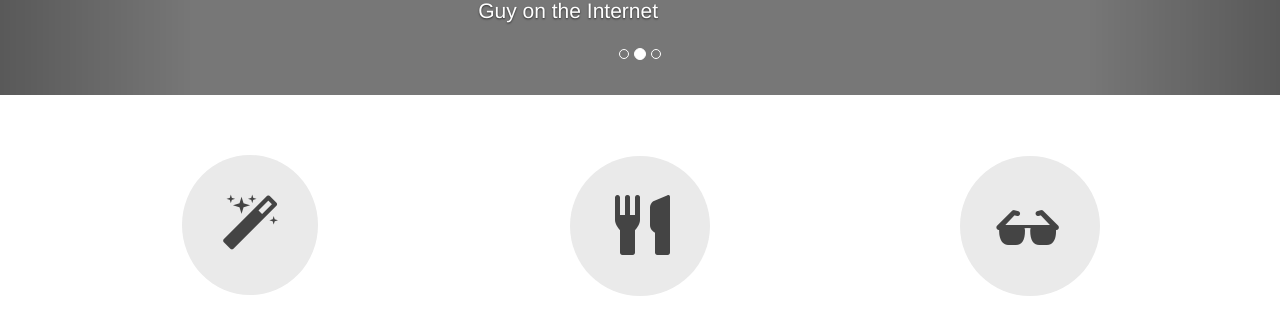
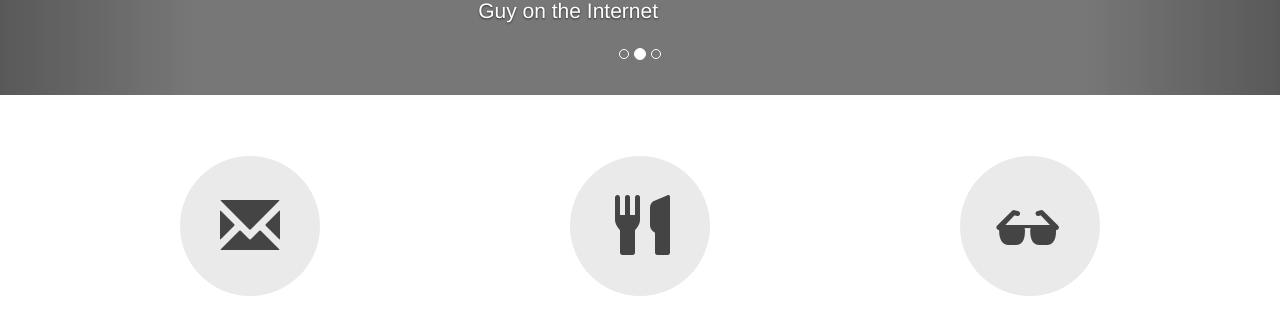
Before and after one commit to Carolus99/Portfolio, a website: page src/index.html in a window 1280 px wide. Shown: the part 197-510 px from the top of the page. Drawn offline with nearby package versions, Linux system fonts and the light colour scheme.

Commit message:
Changed dysfunctional glyphicon

```diff
--- a/src/index.html
+++ b/src/index.html
@@ -87,7 +87,7 @@
   <div class="container">
     <div class="row">
       <div class="col-md-4">
-        <span class = "fa fa-magic"></span>
+        <span class = "glyphicon glyphicon-envelope"></span>
         <h2>HTML & Javascript</h2>
         <p>Some Coding Is Useful</p>
       </div>
```
